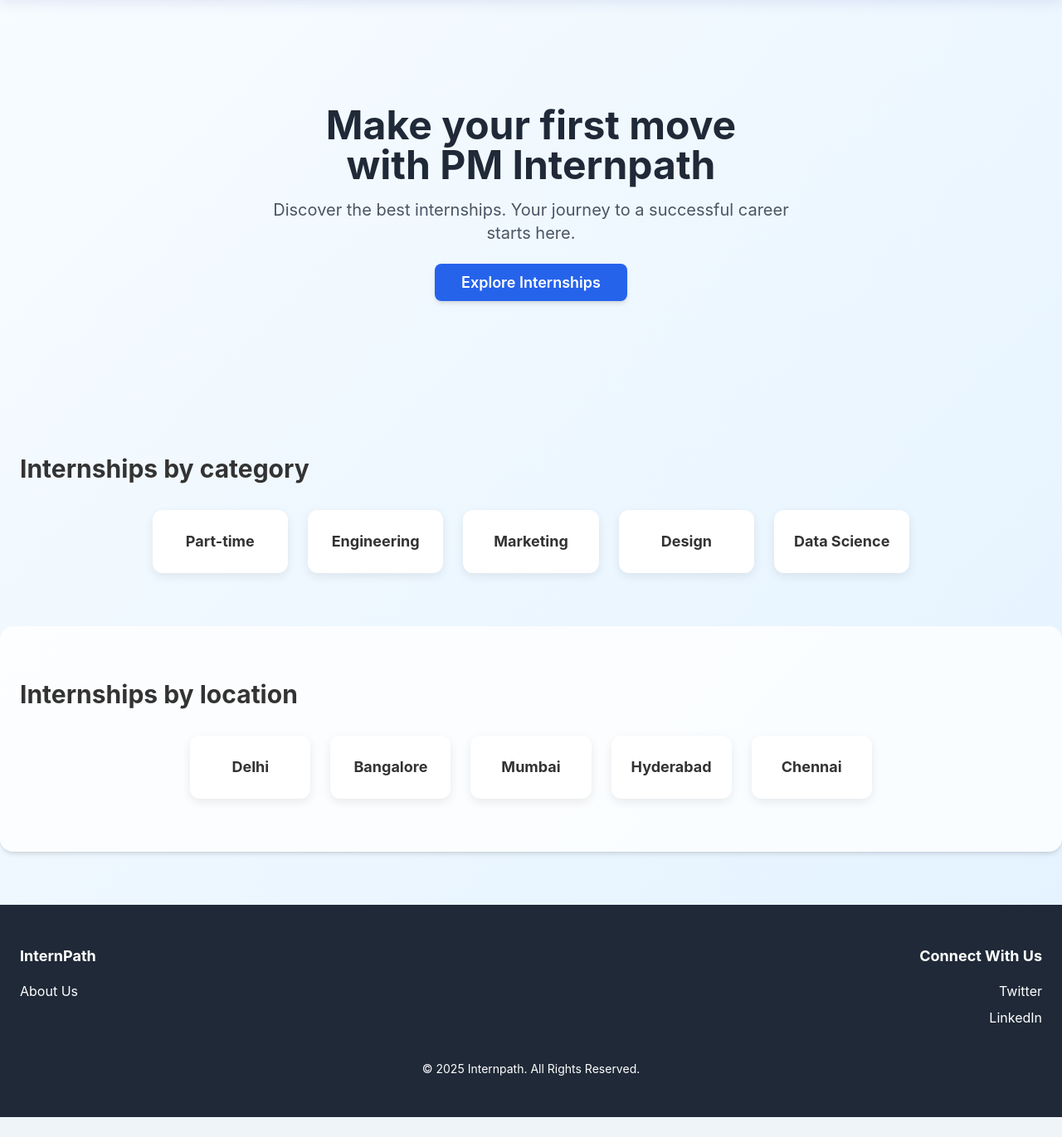
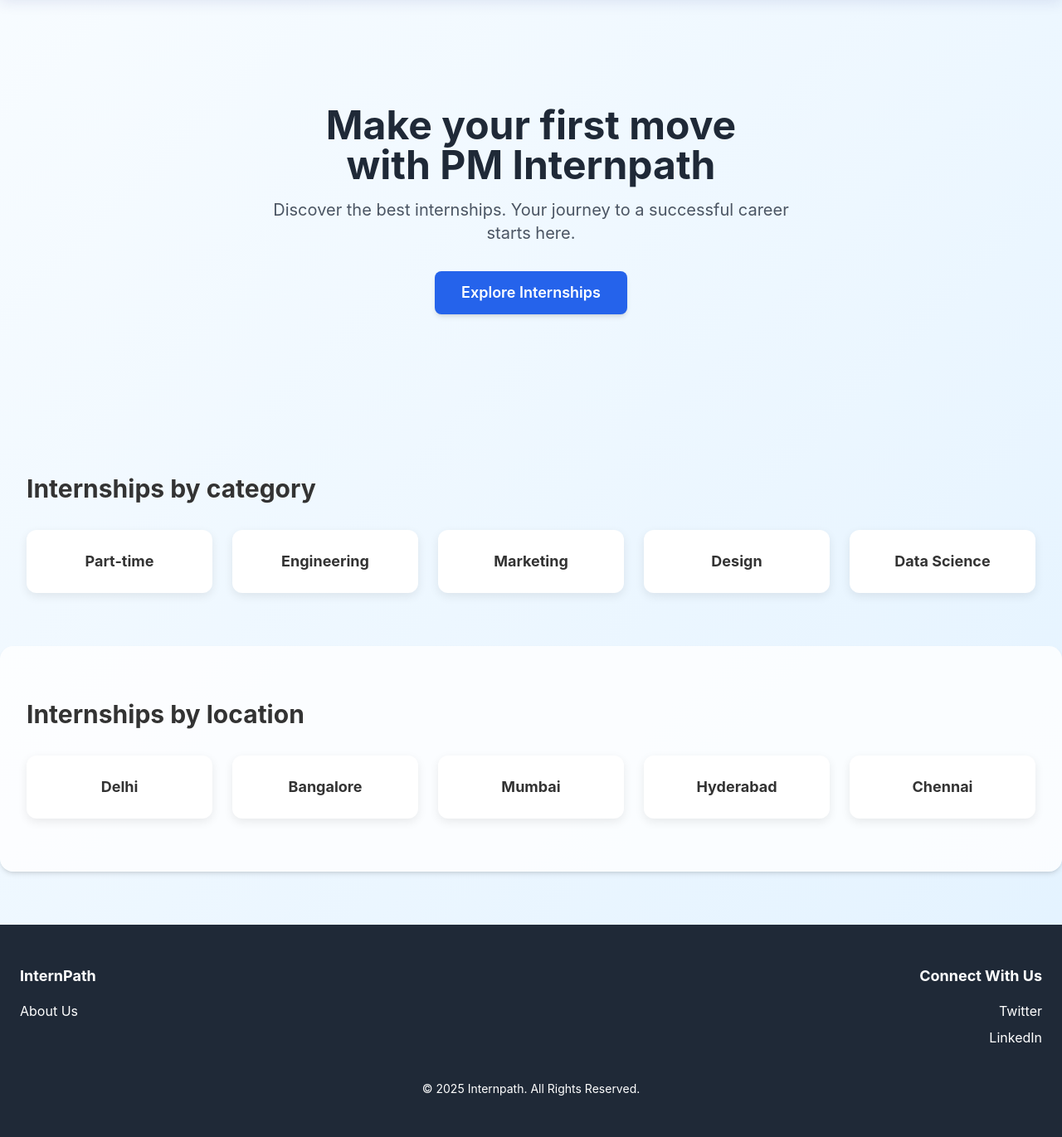
Before and after one commit to dcrockerztech-ai/dc_rockerz_internship, a Flask app: page / in a window 1280 px wide. Shown: the part 82-1453 px from the top of the page at 83% size. Before the commit the page ends 1429 px from the top, so only its background shows below. Run offline with Flask 3, Linux system fonts and the light colour scheme; some libraries are stand-ins or nearby versions.

Commit message:
Update index.html

```diff
--- a/Backend/templates/index.html
+++ b/Backend/templates/index.html
@@ -11,13 +11,11 @@
       font-family: 'Inter', sans-serif;
       color: #333;
       background: linear-gradient(135deg, #f8fcff, #e2f2ff);
-      /* ✅ Gradient */
     }
 
     html,
     body {
       overscroll-behavior: none;
-      /* ✅ disables spring/bounce */
     }
 
     .glass-nav {
@@ -61,7 +59,6 @@
       transform: translateY(-5px);
     }
 
-    /* ✅ Added for better mobile card scaling */
     @media (max-width: 640px) {
       .card {
         padding: 1rem;
@@ -69,7 +66,6 @@
       }
     }
 
-    /* ✅ Ensure footer stacks neatly on mobile */
     @media (max-width: 640px) {
       footer .container {
         flex-direction: column;
@@ -86,8 +82,8 @@
   <header class="glass-nav py-4 sticky top-0 z-50">
     <div class="flex items-center justify-between px-4 md:px-6">
       <div class="flex items-center space-x-4">
-        <img src="{{ url_for('static', filename='MCA.png') }}" alt="MCA" class="h-12">
-        <img src="{{ url_for('static', filename='pminternpath.png') }}" alt="PM Internpath" class="h-12">
+        <img src="{{ url_for('static', filename='MCA.png') }}" alt="MCA" class="h-12 w-auto max-w-full">
+        <img src="{{ url_for('static', filename='pminternpath.png') }}" alt="PM Internpath" class="h-12 w-auto max-w-full">
       </div>
       <div class="flex items-center space-x-4">
         <a href="#" class="nav-btn">Log in</a>
@@ -98,24 +94,24 @@
 
   <!-- Hero -->
   <main>
-    <section class="py-20 md:py-32 flex flex-col items-center text-center px-6">
+    <section class="py-20 md:py-32 flex flex-col items-center text-center px-6 container mx-auto">
       <h1 class="text-3xl md:text-5xl font-bold text-gray-800">Make your first move<br> with PM Internpath</h1>
       <p class="mt-4 text-lg md:text-xl text-gray-600 max-w-2xl">
         Discover the best internships. Your journey to a successful career starts here.
       </p>
-      <div class="mt-8">
-        <a href="/finder" class="bg-blue-600 text-white px-8 py-3 rounded-lg text-lg font-semibold shadow-md
-                  hover:bg-blue-700">
+      <div class="mt-8 w-full sm:w-auto">
+        <a href="/finder" class="bg-blue-600 text-white px-6 md:px-8 py-3 rounded-lg text-base md:text-lg font-semibold shadow-md
+                  hover:bg-blue-700 block w-full sm:w-auto text-center">
           Explore Internships
         </a>
       </div>
     </section>
 
     <!-- Categories -->
-    <section class="container mx-auto px-6 py-16">
+    <section class="container mx-auto px-4 sm:px-6 lg:px-8 py-16">
       <h2 class="text-2xl md:text-3xl font-bold mb-8">Internships by category</h2>
       <div class="flex justify-center">
-        <div class="grid grid-cols-2 md:grid-cols-3 lg:grid-cols-5 gap-6">
+        <div class="grid grid-cols-2 md:grid-cols-3 lg:grid-cols-5 gap-6 w-full">
           <div class="card p-6 text-center">
             <h3 class="text-lg font-bold">Part-time</h3>
           </div>
@@ -136,10 +132,10 @@
     </section>
 
     <!-- Locations -->
-    <section class="container mx-auto px-6 py-16 bg-white bg-opacity-80 rounded-2xl shadow-md">
+    <section class="container mx-auto px-4 sm:px-6 lg:px-8 py-16 bg-white bg-opacity-80 rounded-2xl shadow-md">
       <h2 class="text-2xl md:text-3xl font-bold mb-8">Internships by location</h2>
       <div class="flex justify-center">
-        <div class="grid grid-cols-2 md:grid-cols-3 lg:grid-cols-5 gap-6">
+        <div class="grid grid-cols-2 md:grid-cols-3 lg:grid-cols-5 gap-6 w-full">
           <div class="card p-6 text-center">
             <h3 class="text-lg font-bold">Delhi</h3>
           </div>
@@ -162,7 +158,7 @@
 
   <!-- Footer -->
   <footer class="bg-gray-800 text-white py-12 mt-16">
-    <div class="container mx-auto px-6 flex flex-col md:flex-row justify-between items-start">
+    <div class="container mx-auto px-6 flex flex-col md:flex-row justify-between items-start gap-6">
       <div>
         <h4 class="font-bold text-lg mb-4">InternPath</h4>
         <ul>
```
